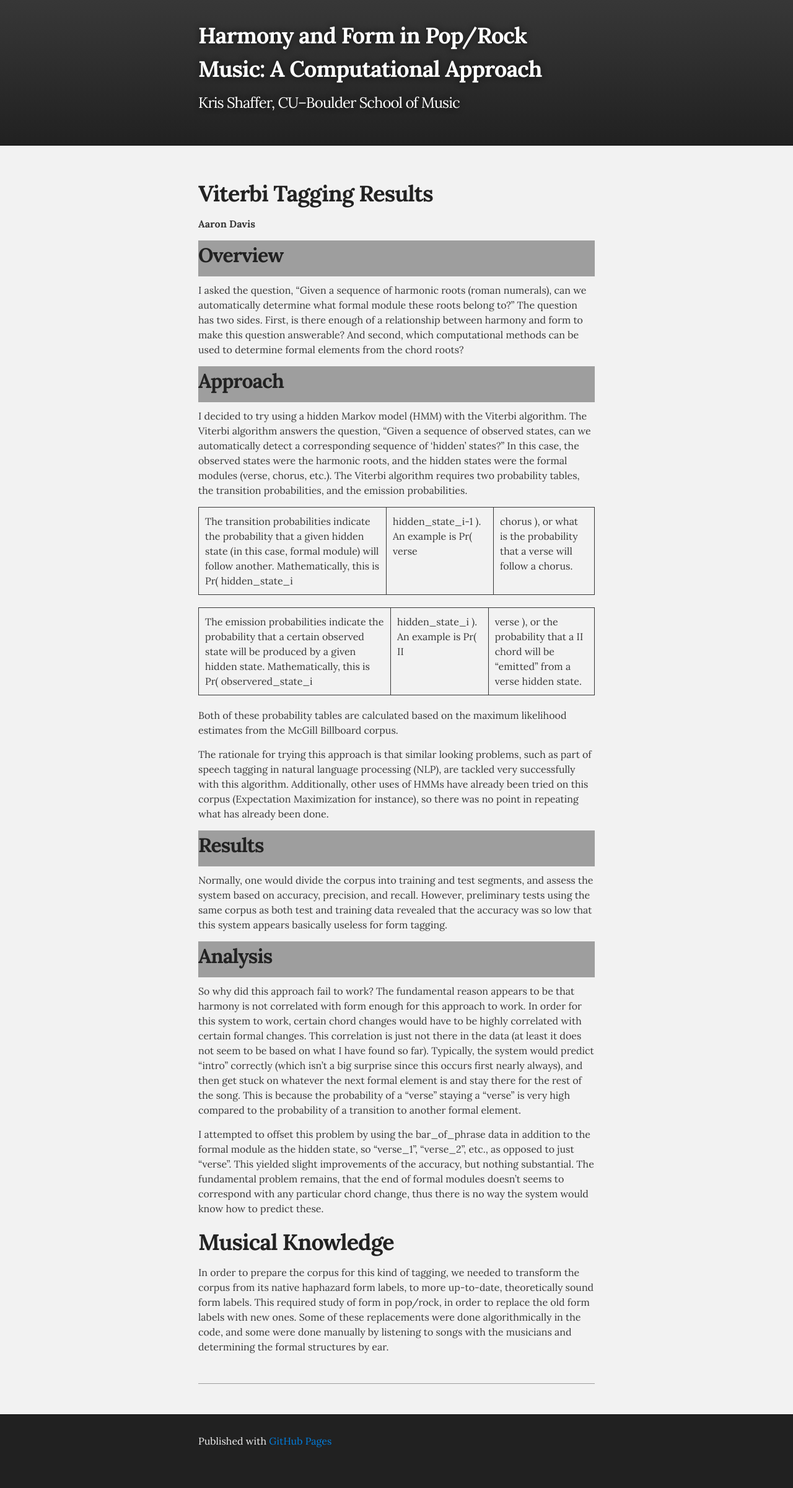
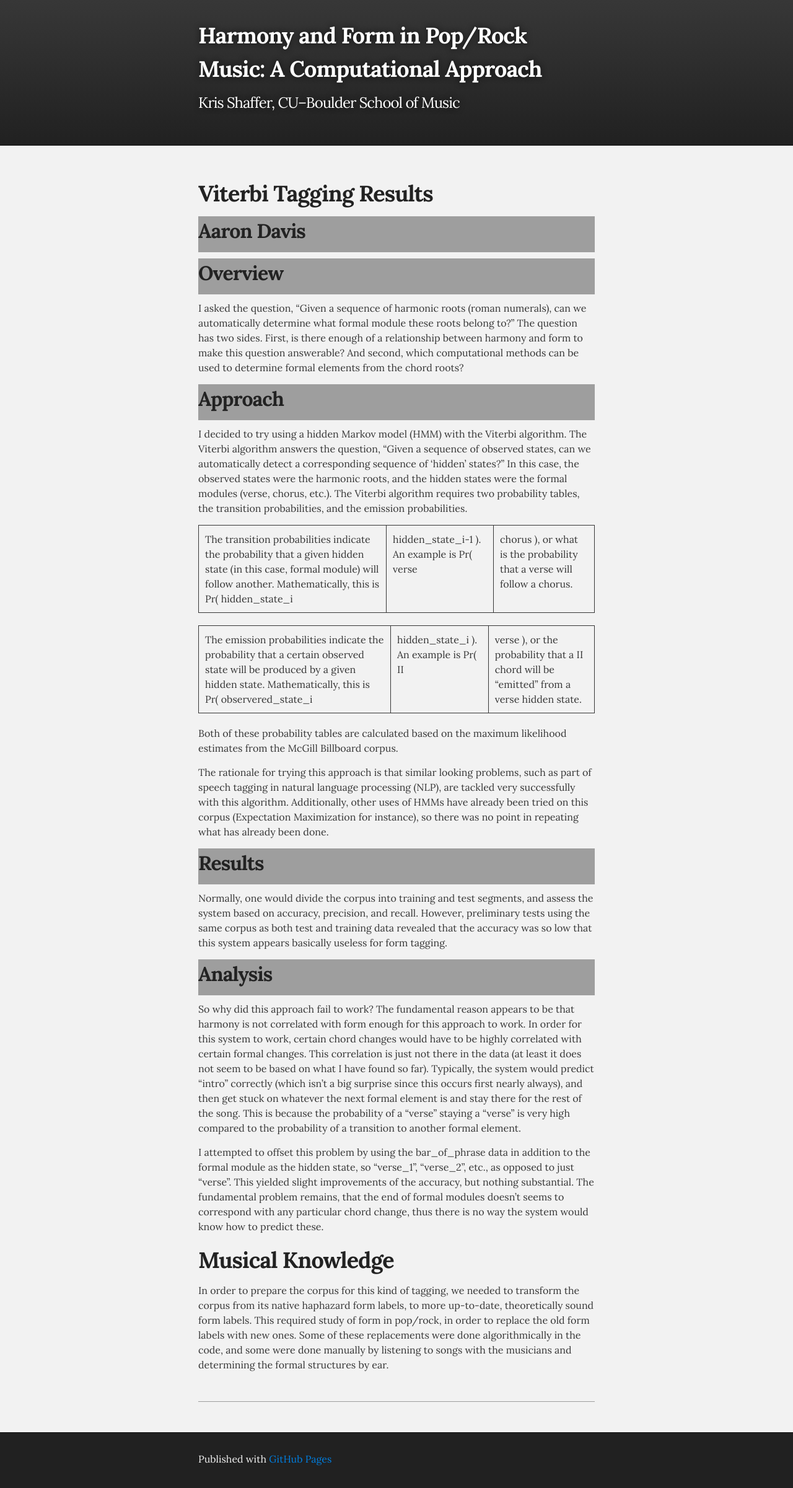
Before and after one commit to kshaffer/corpusmusic, a Jekyll site: the page built from results/ViterbiTaggingResults.md, in a window 1280 px wide. Shown: the whole page at 62% size. Built offline with Jekyll 4.4.1, drawn with Linux system fonts in a browser that asks for light colours; Markdown is read by kramdown in place of the engine named in the settings; before the commit the page ends 2372 px from its top, so only the background shows below that.

Commit message:
Davis writeup

```diff
--- a/results/ViterbiTaggingResults.md
+++ b/results/ViterbiTaggingResults.md
@@ -5,7 +5,7 @@ author: Aaron Davis
 ---
 
 # {{ page.title }} #
-**{{ page.author }}**
+## {{ page.author }} ##
 
 ## Overview ##
 
```
Also changed, not shown: 1 other file.
